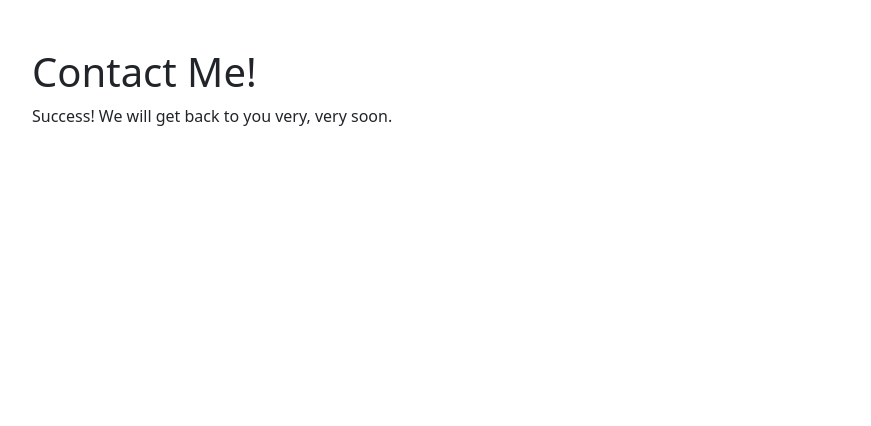
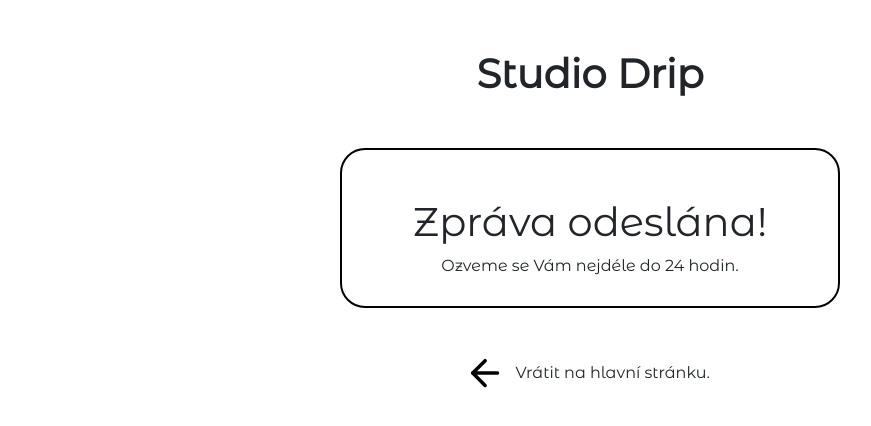
Before and after one commit to tomaskucera00/formsubmit, a plain HTML site: page success.html in a window 1280 px wide. Shown: the whole page, without its empty margins (50-921 px from the left). Drawn offline with nearby package versions, Linux system fonts and the light colour scheme.

Commit message:
Add files via upload

```diff
--- /dev/null
+++ b/stylessuccess.css
@@ -0,0 +1,47 @@
+* {
+    margin: 0;
+    padding: 0;
+    box-sizing: border-box;
+}
+
+body {
+    font-family: 'Montserrat Alternates', sans-serif;
+    background: white;
+    color: black;
+    min-height: 100vh;
+    scroll-behavior: smooth;
+}
+
+.motto h1{
+    font-family: 'Montserrat Alternates', sans-serif;
+    font-weight: bold;
+    text-align: center;
+    margin-top: 50px;
+}
+
+.success-wrapper{
+    font-family: 'Montserrat Alternates', sans-serif;
+    border: 2px solid black;
+    border-radius: 25px;
+    padding: 0;
+    width: 500px;
+    height: 160px;
+    margin-left: auto;
+    margin-right: auto;
+    margin-top: 50px;
+    text-align: center;
+}
+
+.back-wrapper{
+    display: flex;
+    justify-content: space-between;
+    margin-top: 50px;
+    width: 240px;
+    margin-left: auto;
+    margin-right: auto;
+}
+
+.back-text{
+    font-family: 'Montserrat Alternates', sans-serif;
+    margin-top: 3px;
+}
--- a/success.html
+++ b/success.html
@@ -3,18 +3,37 @@
   <head>
     <meta charset="utf-8">
     <meta name="viewport" content="width=device-width, initial-scale=1">
-
+    <link rel="shortcut icon" href="images/drop.png">
+    <link rel="stylesheet" href="stylessuccess.css">
     <!-- Bootstrap CSS -->
     <link href="https://cdn.jsdelivr.net/npm/bootstrap@5.0.1/dist/css/bootstrap.min.css" rel="stylesheet" integrity="sha384-+0n0xVW2eSR5OomGNYDnhzAbDsOXxcvSN1TPprVMTNDbiYZCxYbOOl7+AMvyTG2x" crossorigin="anonymous">
+    <!--Montserrat-->
+    <link href="https://fonts.googleapis.com/css2?family=Montserrat+Alternates&display=swap" rel="stylesheet">
 
     <title>Studio Drip</title>
   </head>
   <body>
 
-    <div class="container mt-5">
-        <h1>Contact Me!</h1>
-        <p>Success! We will get back to you very, very soon.</p>
+    <div class="motto">
+        <h1>Studio Drip</h1>
     </div>
 
+    <div class="success-wrapper">
+        <div class="container mt-5">
+            <h1>Zpráva odeslána!</h1>
+            <p>Ozveme se Vám nejdéle do 24 hodin.</p>
+        </div>
+    </div>
+    <div class="back-wrapper">
+        <a href="index.html"><div class="back-image">
+            <svg width="30" height="30" viewBox="0 0 17 17" fill="none" xmlns="http://www.w3.org/2000/svg">
+                <path d="M15.5677 8.54391H1.56772" stroke="black" stroke-width="2" stroke-linecap="round" stroke-linejoin="round"/>
+                <path d="M8.56772 15.5439L1.56772 8.54391L8.56772 1.54391" stroke="black" stroke-width="2" stroke-linecap="round" stroke-linejoin="round"/>
+            </svg>
+        </div></a>
+        <div class="back-text">
+           <p>Vrátit na hlavní stránku.</p>
+        </div>
+    </div>
   </body>
 </html>
```
Also changed, not shown: index.html (+1 -1 lines).
